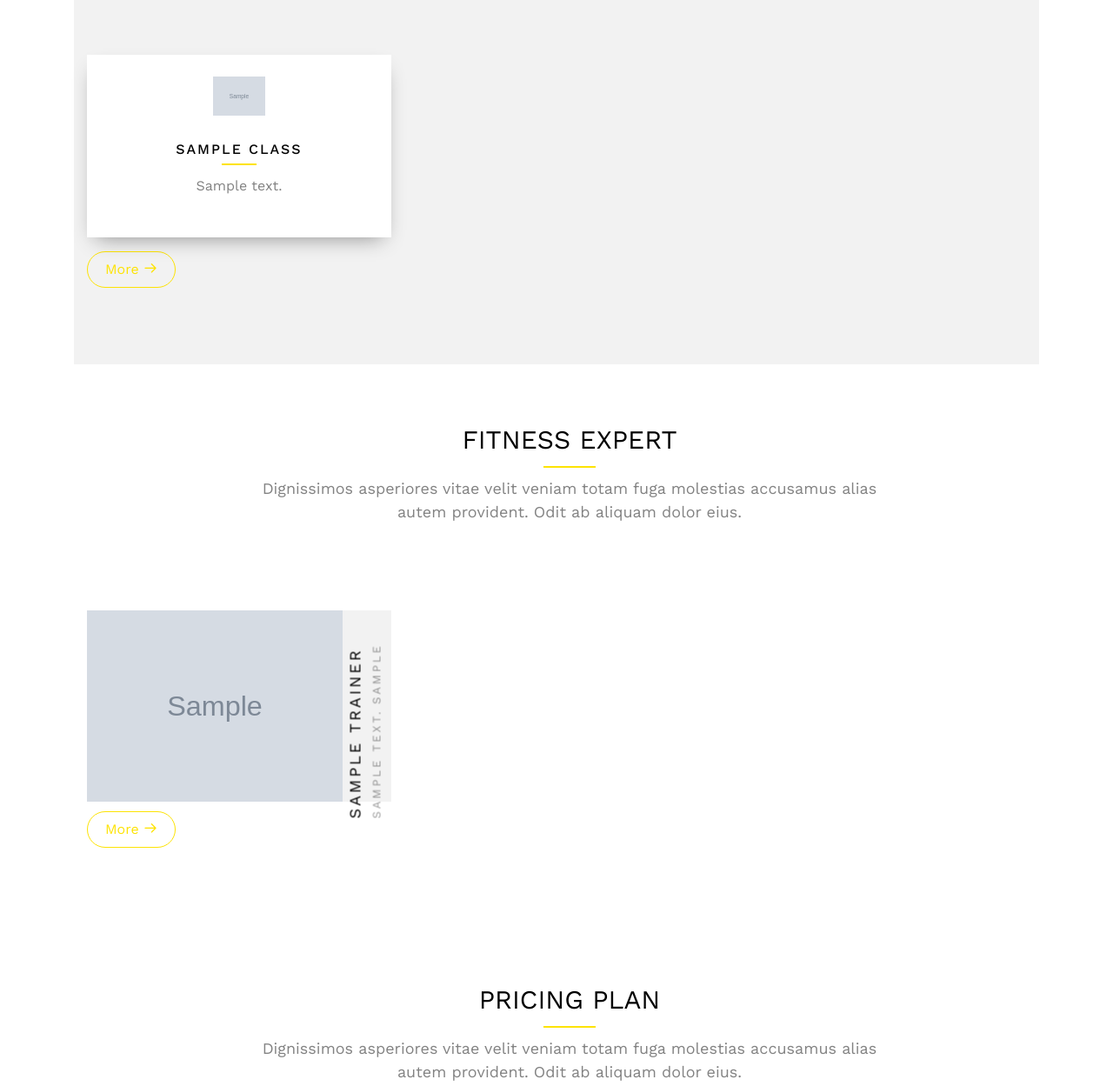
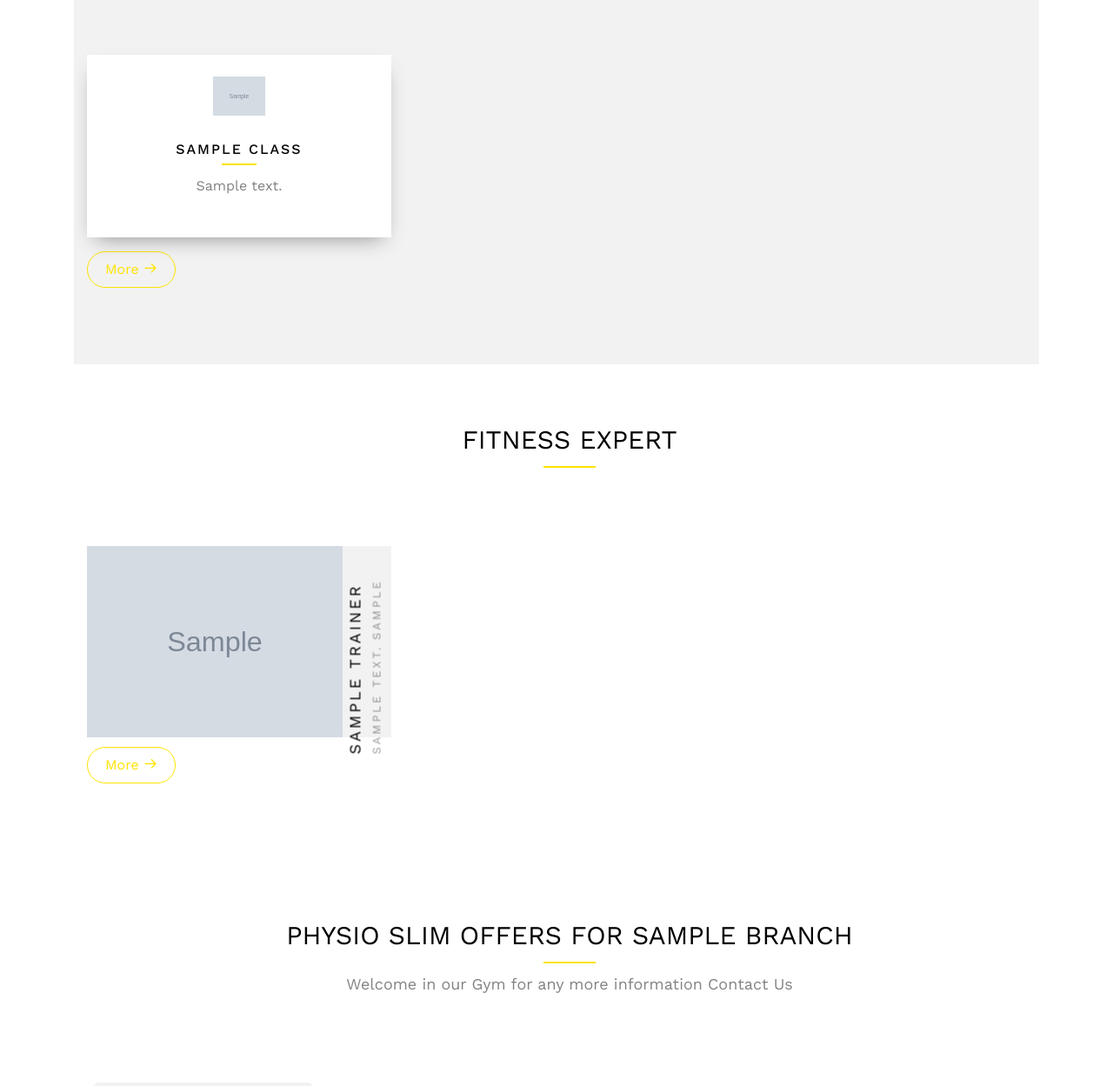
Before and after one commit to ranawael1/GYM, a Django app: template HealthClub/templates/physio-slim/branch.html in a window 1280 px wide. Shown: the part 898-2147 px from the top of the page at 87% size. Run offline with Django 3.2, Linux system fonts and the light colour scheme; the template is opened without the code that fills it: most values are stand-ins (such as "Sample title", 1, 10 or a date in 2020); grey boxes marked "Sample" are stand-in pictures; some libraries are stand-ins or nearby versions; some web fonts are replaced.

Commit message:
styling branch

```diff
--- a/HealthClub/templates/physio-slim/branch.html
+++ b/HealthClub/templates/physio-slim/branch.html
@@ -52,7 +52,6 @@
 			<div class="row animate-box">
 				<div class="col-md-8 col-md-offset-2 text-center fh5co-heading">
 					<h2>Fitness Expert</h2>
-					<p>Dignissimos asperiores vitae velit veniam totam fuga molestias accusamus alias autem provident. Odit ab aliquam dolor eius.</p>
 				</div>
 			</div>
 			<div class="row">
@@ -83,8 +82,8 @@
 		<div class="container">
 			<div class="row animate-box">
 				<div class="col-md-8 col-md-offset-2 text-center fh5co-heading">
-					<h2>Pricing Plan</h2>
-					<p>Dignissimos asperiores vitae velit veniam totam fuga molestias accusamus alias autem provident. Odit ab aliquam dolor eius.</p>
+					<h2> Physio Slim Offers For {{ branch }}</h2>
+					<p>Welcome in our Gym for any more information Contact Us </p>
 				</div>
 			</div>
 			<div class="row">
```
